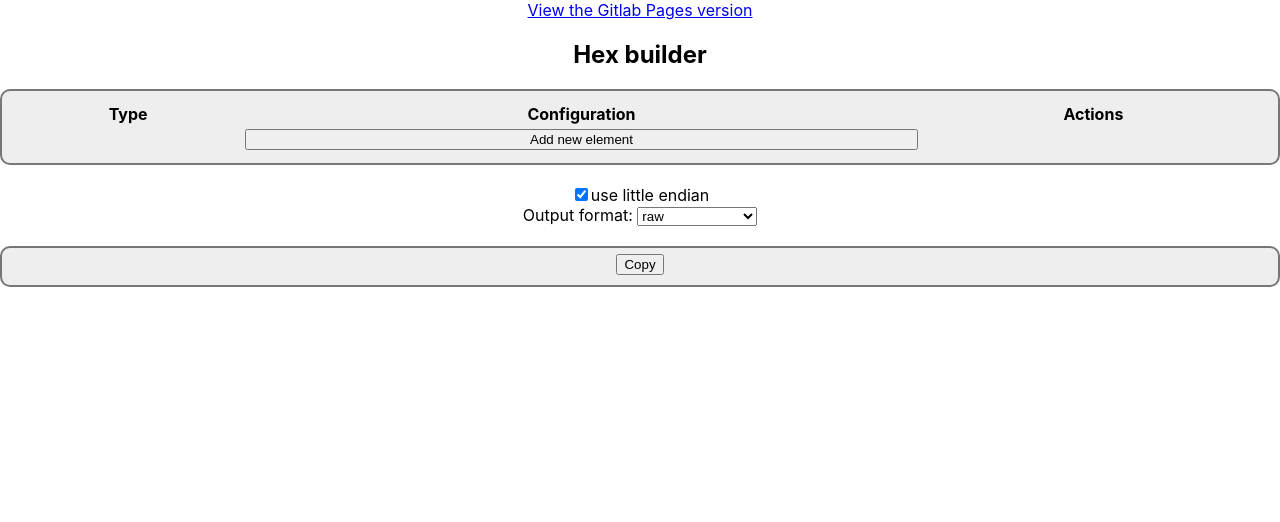
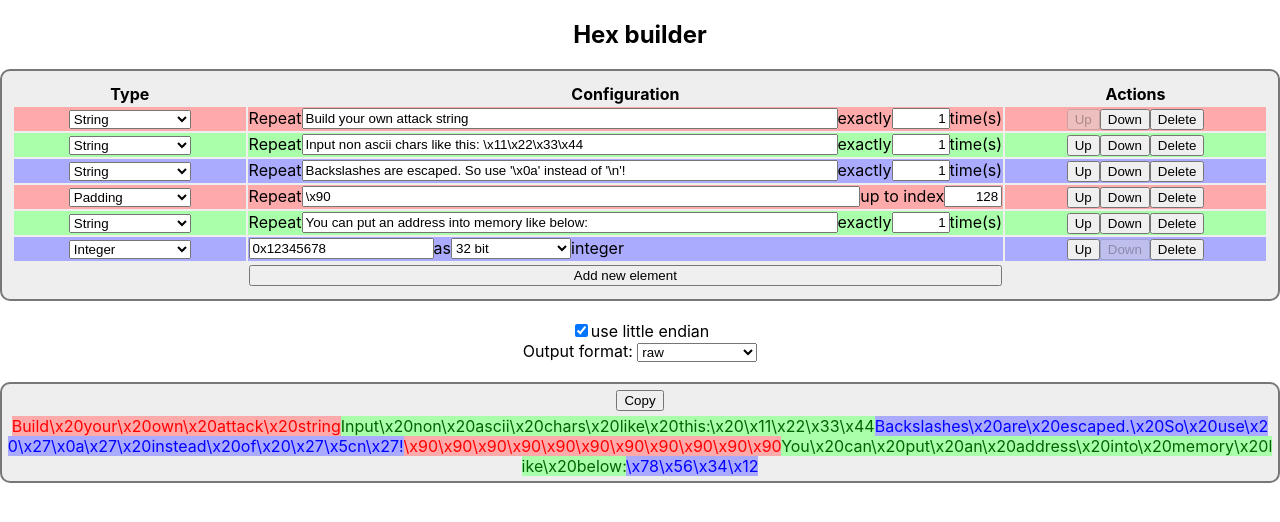
Before and after one commit to six-two/react_payload_builder, a React (Create React App) app: page / in a window 1280 px wide. Shown: the top 522 px of the page. Built offline with nearby package versions, Linux system fonts and the light colour scheme.

Commit message:
Added initial state to help new users. Fixed stuff. - Started escaping backslashes since they can cause a lot of problems - Text input boxes are bigger so you can see more text at once - Small visual fixes

```diff
--- a/public/index.html
+++ b/public/index.html
@@ -7,7 +7,7 @@
     <meta name="theme-color" content="#000000" />
     <meta
       name="description"
-      content="Web site created using create-react-app"
+      content="Build simple attack strings for format string and buffer overflow attacks"
     />
     <link rel="apple-touch-icon" href="%PUBLIC_URL%/logo192.png" />
     <!--
--- a/src/App.scss
+++ b/src/App.scss
@@ -8,6 +8,14 @@ $row3d: #0000ff;
 .app-root {
   align: center;
   text-align: center;
+}
+
+.edit-container {
+  display: flex;
+}
+
+.input-string {
+  flex: 1;
 }
 
 .input-count {
--- a/src/App.tsx
+++ b/src/App.tsx
@@ -6,21 +6,40 @@ import HexElementView from './app/views/hex/HexElementView';
 import * as Str from './app/hex/String';
 
 // TODO: next steps
-//  - CSS
+//  - Improve bytestring (make immuteable, add performant concat and repeat methods)
+//  - Add ex-/importing state via a url parameter
+//  - Use above feature for initial state
 
 export default class App extends React.Component<any, State> {
   constructor(props: any) {
     super(props);
-    this.state = { blueprints: [] }
+    const intro = {
+      type: "String", pattern: "Build your own attack string", repeatCount: 1,
+    };
+    const shellcode = {
+      type: "String", pattern: "Input non ascii chars like this: \\x11\\x22\\x33\\x44", repeatCount: 1,
+    };
+    const intro2 = {
+      type: "String", pattern: "Backslashes are escaped. So use '\\x0a' instead of '\\n'!", repeatCount: 1,
+    };
+    const padding = {
+      type: "Padding", pattern: "\\x90", paddToLength: 128,
+    }
+    const help_address = {
+      type: "String", pattern: "You can put an address into memory like below:", repeatCount: 1,
+    };
+    const address = {
+      type: "Integer", numberType: "32 bit", numberString: "0x12345678",
+    }
+    const initialValues = [intro, shellcode, intro2, padding, help_address, address];
+    this.state = { initialValues: initialValues, blueprints: [] };
   }
 
   render() {
     return (
       <div className="app-root">
-        <a href="http://six-two.github.io/react_payload_builder">
-          View the Gitlab Pages version
-        </a>
         <HexBuilderListView
+          initialValues={this.state.initialValues}
           onChange={this.onListChange}
           entryClass={HexElementView}
           newItemData={(index: number) => {
@@ -40,6 +59,7 @@ export default class App extends React.Component<any, State> {
 
 interface State {
   blueprints: Blueprint[],
+  initialValues: any[],
 }
 
 interface Blueprint {
--- a/src/app/hex/ByteString.ts
+++ b/src/app/hex/ByteString.ts
@@ -1,28 +1,26 @@
+const hexEscapeRegex = /\x[0-9a-fA-F]{2}/
+
 export default class ByteString {
   str: string;
   bytes: string[];
 
   constructor(str: string) {
-    this.str = str;
     this.bytes = []
-    this.updateByteCount();
-  }
 
-  updateByteCount() {
     let i = 0;
-    this.bytes = []
-    while (i < this.str.length) {
-      if (this.str[i] === "\\" && i + 1 < this.str.length && this.str[i + 1] === "x") {
-        if (isNaN(parseInt(this.str[i + 2], 16)) || isNaN(parseInt(this.str[i + 3], 16))) {
-          throw new Error("Not a valid hex escape: '" + this.str.slice(i + 2, i + 4) + "'");
-        }
-        this.bytes.push(this.str.slice(i, i + 4));
+    while (i < str.length) {
+      let slice = str.slice(i, i + 4);
+      if (slice.match(hexEscapeRegex)) {
+        this.bytes.push(slice);
         i += 4;
       } else {
-        this.bytes.push(this.str[i]);
+        // Escape backslashes if they are not used for entering escaped characters
+        let char = str[i] !== "\\"? str[i] : "\\x5c";
+        this.bytes.push(char);
         i += 1;
       }
     }
+    this.str = this.bytes.join("");
   }
 
   getReversed(): ByteString {//TODO later: is pretty inefficient
--- a/src/app/views/hex/IntegerEditView.tsx
+++ b/src/app/views/hex/IntegerEditView.tsx
@@ -8,7 +8,7 @@ const LABLES = [" as ", " integer"]
 export default class IntegerEditView extends React.Component<Props, {}> {
   render() {
     return (
-      <div>
+      <div className="edit-container">
         <input type="text"
           value={this.props.values.numberString}
           onChange={this.onValueChange} />
--- a/src/app/views/hex/PaddingEditView.tsx
+++ b/src/app/views/hex/PaddingEditView.tsx
@@ -7,7 +7,7 @@ const LABELS = ["Repeat ", " up to index "];
 export default class PaddingEditView extends React.Component<Props> {
   render() {
     return (
-      <div>
+      <div className="edit-container">
         {LABELS[0]}
         <input className="input-string" type="text"
           value={this.props.values.pattern}
--- a/src/app/views/hex/StringEditView.tsx
+++ b/src/app/views/hex/StringEditView.tsx
@@ -10,7 +10,7 @@ export default class StringEditView extends React.Component<Props> {
     const labels = this.props.values.type === Str.TYPE_REVERSED ?
       LABELS_REVERSED : LABELS_NORMAL;
     return (
-      <div>
+      <div className="edit-container">
         {labels[0]}
         <input className="input-string" type="text"
           value={this.props.values.pattern}
--- a/src/app/views/list/ReorderableListView.tsx
+++ b/src/app/views/list/ReorderableListView.tsx
@@ -1,12 +1,16 @@
 import React from 'react';
-// import ListItemView from './ReorderableListItemView';
 import HexElementView from '../hex/HexElementView';
 
 
 export default class ReorderableListView extends React.Component<Props, State>{
   constructor(props: Props) {
     super(props);
-    this.state = { entries: [], nextId: 0 };
+    let initialValues: any[] = props.initialValues ?? [];
+    let initialEntries: Entry[] = initialValues.map((value, index) => {
+      return { key: index, data: value };
+    });
+    this.state = { entries: initialEntries, nextId: initialEntries.length };
+    props.onChange(initialEntries);
   }
 
   render() {
@@ -86,6 +90,7 @@ interface Props {
   entryClass: any,
   onChange: (entries: Entry[]) => void,
   newItemData: (index: number) => any,
+  initialValues?: any[],
 }
 
 interface State {
```
Also changed, not shown: public/manifest.json.
